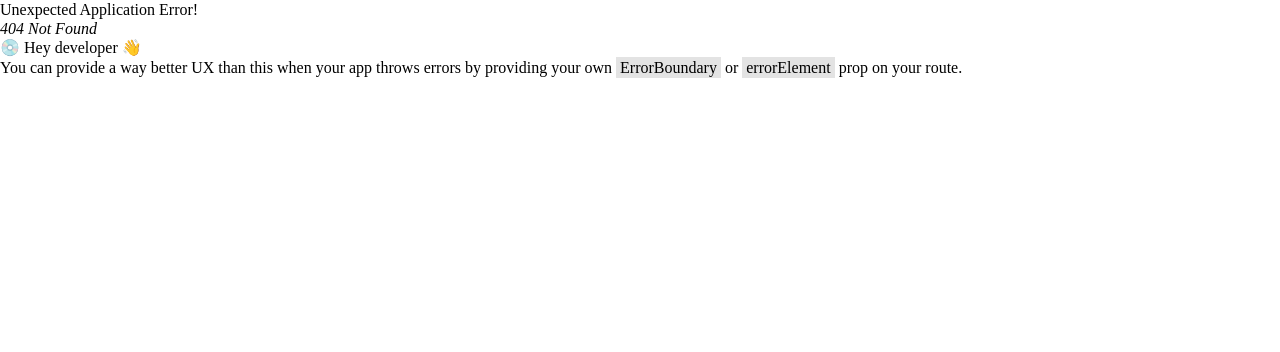
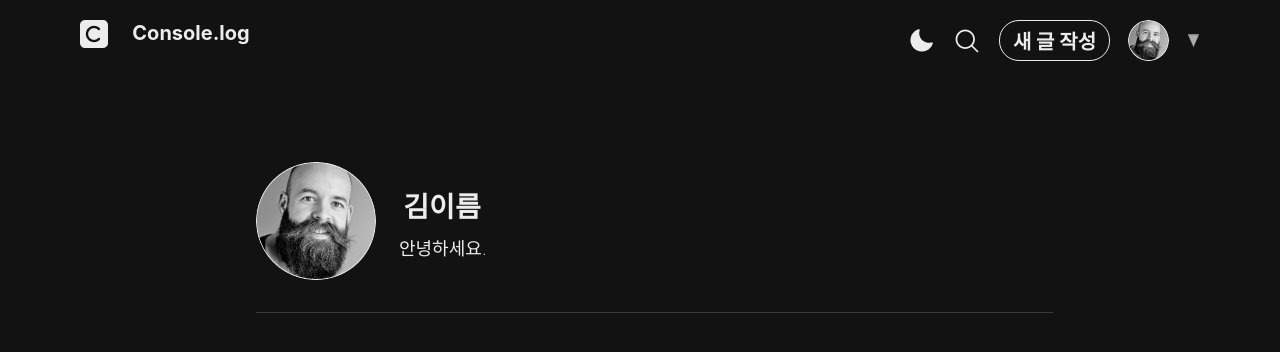
Before and after one commit to printSANO/Techeer-log, a React (Vite) app in the folder frontend/: page /mypage in a window 1280 px wide. Before the commit this address had no page. Shown: the top 352 px of the page. Built offline with nearby package versions, Linux system fonts and the light colour scheme; the HTML template or start-up script is replaced by a standard one.

Commit message:
feat : 프로필 윗 부분 퍼블리싱 완료

```diff
--- a/frontend/src/App.tsx
+++ b/frontend/src/App.tsx
@@ -4,6 +4,7 @@ import Main from "./pages/MainPage";
 import { theme } from "./theme";
 import Test from "./pages/Test";
 import SignUp from "./pages/SignUp";
+import MyPage from "./pages/Mypage";
 
 const GlobalStyle = createGlobalStyle`
 @import url('https://fonts.googleapis.com/css2?family=Source+Serif+4:ital,opsz,wght@1,8..60,300&display=swap');
@@ -59,11 +60,7 @@ table {
 }
 body {
   font-weight: 300;
-<<<<<<< HEAD
-  font-family: "Inter";
-=======
   font-family: Inter;
->>>>>>> 051e1046c59d1d39a11e4837348d884277c2dc9d
   background-color:${(props) => props.theme.bgColor};
   color:black;
   line-height: 1.2;
@@ -87,6 +84,10 @@ const router = createBrowserRouter([
     path: "/signup",
     element: <SignUp />,
   },
+  {
+    path: "/mypage",
+    element: <MyPage />,
+  },
 ]);
 
 function App() {
--- /dev/null
+++ b/frontend/src/pages/Mypage.tsx
@@ -0,0 +1,100 @@
+import styled from "styled-components";
+import NavBar from "../components/NavBar";
+import ProfileImg from "../assets/BigProfileImage.png";
+import line from "../assets/Line2.png";
+
+const Background = styled.div`
+  width: 100vw;
+  height: 100vh;
+  background: #121212;
+`;
+
+const MyPageInfo = styled.div`
+  width: 768px;
+  margin-left: auto;
+  margin-right: auto;
+`;
+
+const Profile = styled.div`
+  display: flex;
+  align-items: center;
+  margin-top: 7.625rem;
+`;
+
+const ProfileImage = styled.a`
+  width: 120px;
+  height: 118px;
+  border-radius: 120px;
+  border: 0px solid #ececec;
+`;
+
+const Image = styled.img`
+  width: 100%;
+  height: 100%;
+  border-radius: 120px;
+`;
+
+const Words = styled.div`
+  display: flex;
+  flex-direction: column;
+`;
+
+const Name = styled.p`
+  display: flex;
+  width: 132px;
+  height: 58px;
+  flex-direction: column;
+  justify-content: center;
+  color: #ececec;
+  text-align: center;
+  font-family: Inter;
+  font-size: 28px;
+  font-style: normal;
+  font-weight: 700;
+  line-height: normal;
+`;
+
+const Intro = styled.p`
+  display: flex;
+  width: 194px;
+  height: 33px;
+  flex-direction: column;
+  color: #ececec;
+  font-family: Inter;
+  font-size: 18px;
+  font-style: normal;
+  font-weight: 200;
+  line-height: normal;
+  margin-left: 23px;
+`;
+
+const Line = styled.img`
+  width: 797.006px;
+  stroke-width: 1px;
+  stroke: #626262;
+  height: 1px;
+  margin-top: 2rem;
+  margin-bottom: 1.5rem;
+`;
+
+function MyPage() {
+  return (
+    <Background>
+      <NavBar />
+      <MyPageInfo>
+        <Profile>
+          <ProfileImage>
+            <Image src={ProfileImg} />
+          </ProfileImage>
+          <Words>
+            <Name>김이름</Name>
+            <Intro>안녕하세요.</Intro>
+          </Words>
+        </Profile>
+        <Line src={line} />
+      </MyPageInfo>
+    </Background>
+  );
+}
+
+export default MyPage;
```
Also changed, not shown: frontend/src/assets/BigProfileImage.png (added), frontend/src/assets/Line2.png (added).
